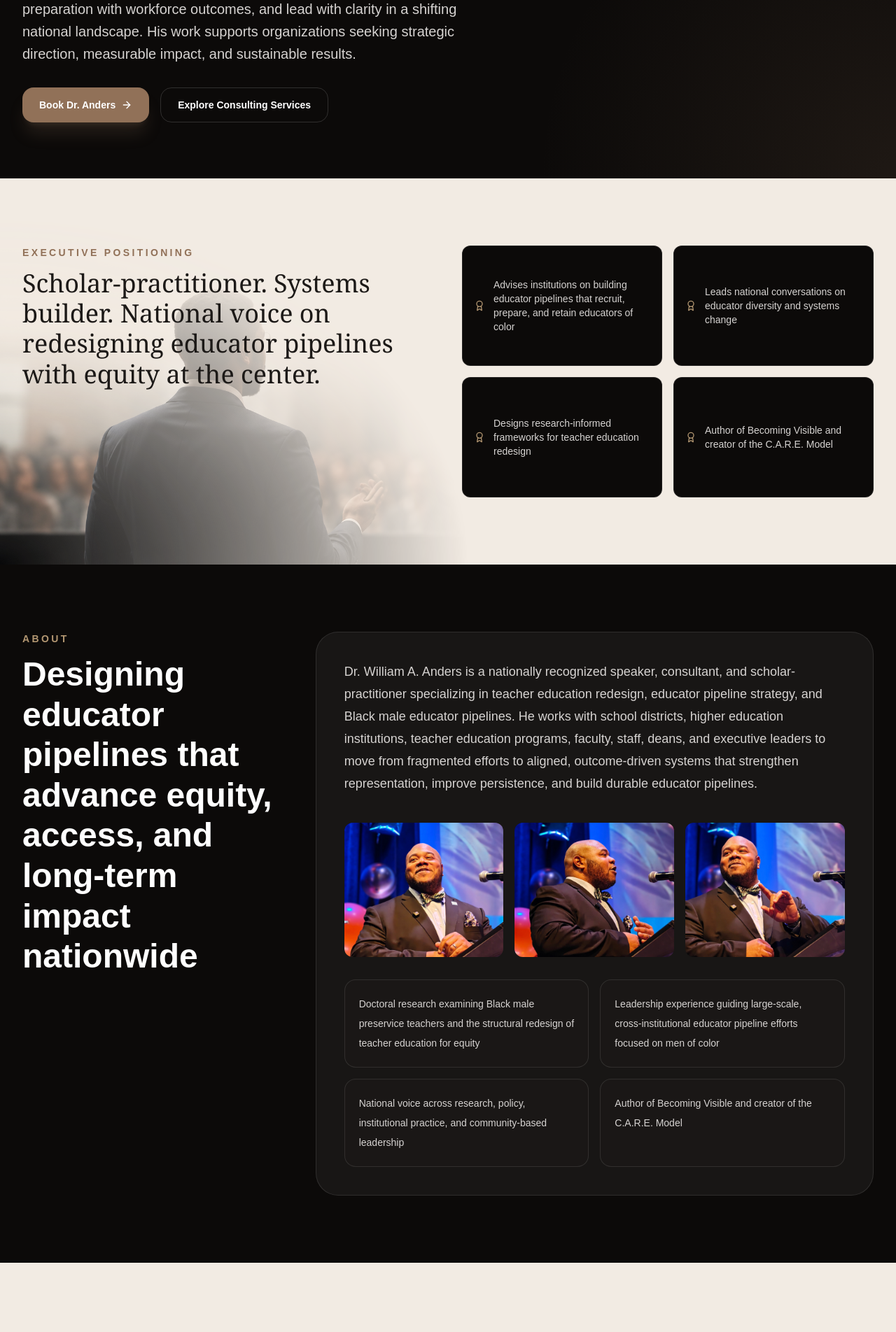
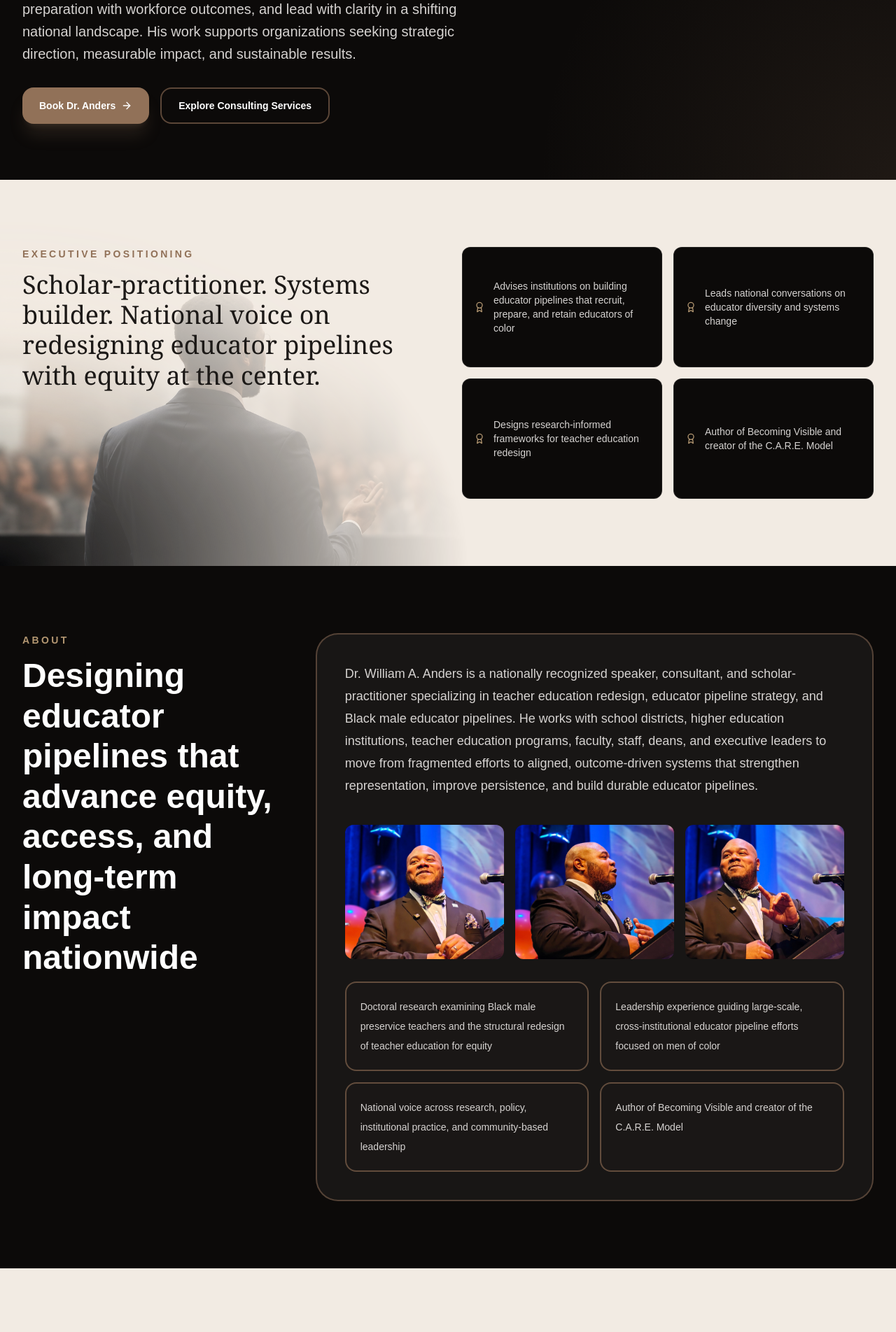
Before and after one commit to anders1906-cmyk/dr-anders-brand-website, a Next.js app: page / in a window 1280 px wide. Shown: the part 780-2684 px from the top of the page at 70% size. Built offline with nearby package versions, Linux system fonts and the light colour scheme.

Commit message:
Resolve Website border issues

```diff
--- a/app/page.tsx
+++ b/app/page.tsx
@@ -146,7 +146,7 @@ export default function DrAndersWebsite() {
                     Book Dr. Anders
                     <ArrowRight className="h-4 w-4" />
                   </a>
-                  <a href="#services" className="rounded-2xl border border-white/15 px-6 py-3.5 text-sm font-semibold text-white transition hover:bg-white/5">
+                  <a href="#services" className="rounded-2xl border-2 border-[#917158]/60 px-6 py-3.5 text-sm font-semibold text-white transition hover:bg-white/5">
                     Explore Consulting Services
                   </a>
                 </div>
@@ -208,7 +208,7 @@ export default function DrAndersWebsite() {
               </h2>
             </div>
             <div className="lg:col-span-8">
-              <div className="rounded-[2rem] border border-white/10 bg-white/5 p-8 md:p-10">
+              <div className="rounded-[2rem] border-2 border-[#917158]/50 bg-white/5 p-8 md:p-10">
                 <p className="text-lg leading-8 text-stone-300">
                   Dr. William A. Anders is a nationally recognized speaker, consultant, and scholar-practitioner specializing in teacher education redesign, educator pipeline strategy, and Black male educator pipelines. He works with school districts, higher education institutions, teacher education programs, faculty, staff, deans, and executive leaders to move from fragmented efforts to aligned, outcome-driven systems that strengthen representation, improve persistence, and build durable educator pipelines.
                 </p>
@@ -220,7 +220,7 @@ export default function DrAndersWebsite() {
                 </div>
                 <div className="mt-8 grid gap-4 md:grid-cols-2">
                   {authorityPoints.map((point) => (
-                    <div key={point} className="rounded-2xl border border-white/10 bg-stone-900/70 p-5 text-sm leading-7 text-stone-300">
+                    <div key={point} className="rounded-2xl border-2 border-[#917158]/60 bg-stone-900/70 p-5 text-sm leading-7 text-stone-300">
                       {point}
                     </div>
                   ))}
@@ -314,7 +314,7 @@ export default function DrAndersWebsite() {
                 {topics.map((topic) => (
                   <div
                     key={topic}
-                    className="rounded-[2rem] border border-white/10 bg-white/5 p-6 text-base leading-7 text-stone-200 shadow-lg shadow-black/10"
+                    className="rounded-[2rem] border-2 border-[#917158]/60 bg-white/5 p-6 text-base leading-7 text-stone-200 shadow-lg shadow-black/10"
                   >
                     {topic}
                   </div>
@@ -529,15 +529,15 @@ export default function DrAndersWebsite() {
                 </p>
               </div>
               <div className="mt-10 grid gap-5 md:grid-cols-3">
-                <div className="rounded-2xl border border-white/10 bg-stone-950/80 p-5">
+                <div className="rounded-2xl border-2 border-[#917158]/60 bg-stone-950/80 p-5">
                   <div className="text-sm text-stone-400">Email</div>
                   <div className="mt-2 text-lg font-medium text-white">Anders1906@gmail.com</div>
                 </div>
-                <div className="rounded-2xl border border-white/10 bg-stone-950/80 p-5">
+                <div className="rounded-2xl border-2 border-[#917158]/60 bg-stone-950/80 p-5">
                   <div className="text-sm text-stone-400">Positioning</div>
                   <div className="mt-2 text-lg font-medium text-white">Consultant, national speaker, and education systems architect</div>
                 </div>
-                <div className="rounded-2xl border border-white/10 bg-stone-950/80 p-5">
+                <div className="rounded-2xl border-2 border-[#917158]/60 bg-stone-950/80 p-5">
                   <div className="text-sm text-stone-400">Primary Markets</div>
                   <div className="mt-2 text-lg font-medium text-white">Higher education institutions, school districts, teacher education programs, leadership teams, nonprofits, and conferences</div>
                 </div>
```
